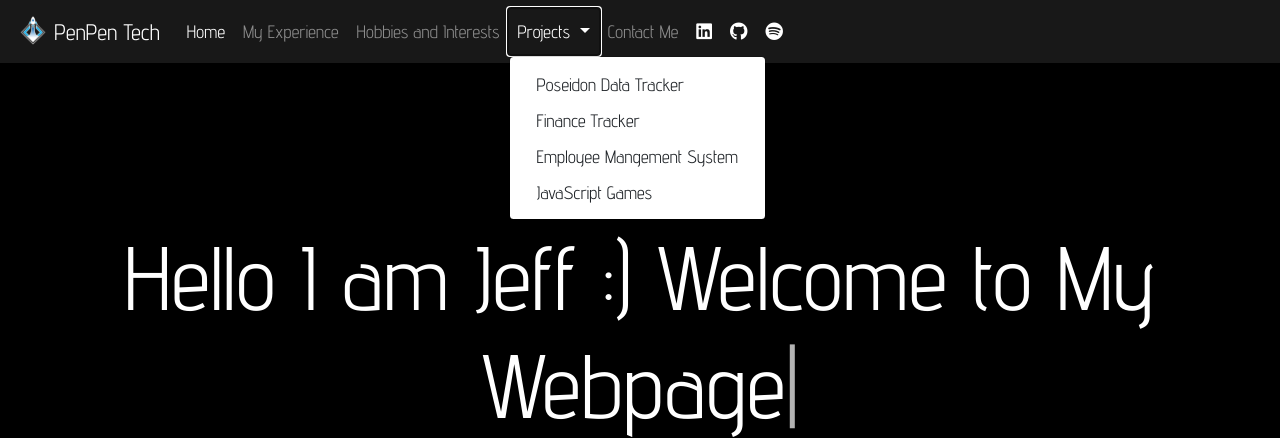
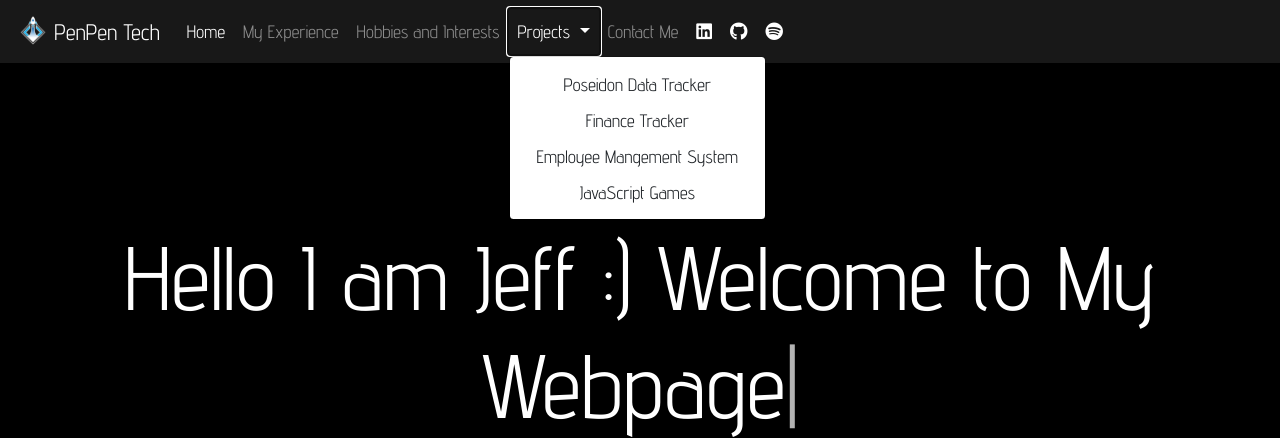
Before and after one commit to PenPen7531/penpen-tech-webpage, a Flask app: page / in a window 1280 px wide, after a click on "Projects". Shown: the top 438 px of the page. Run offline with Flask 2, Linux system fonts and the light colour scheme; some libraries are stand-ins or nearby versions; some web fonts are replaced.

Commit message:
dropdown center

```diff
--- a/static/css/main.css
+++ b/static/css/main.css
@@ -34,7 +34,7 @@ body{
 
 
 
-.nav-link{
+.nav-link, #text-center{
     /* Align all links to center when viewing mobile */
     text-align: center;
 }
--- a/templates/index.html
+++ b/templates/index.html
@@ -57,7 +57,7 @@
                   <a class="nav-link dropdown-toggle" href="#" id="navbarDropdownMenuLink" data-toggle="dropdown" aria-haspopup="true" aria-expanded="false">
                     Projects
                   </a>
-                  <div class="dropdown-menu" aria-labelledby="navbarDropdownMenuLink">
+                  <div class="dropdown-menu" id="text-center" aria-labelledby="navbarDropdownMenuLink">
                     <a class="dropdown-item" href="http://poseidon.penpen.tech/" target="_blank">Poseidon Data Tracker</a>
                     <a class="dropdown-item" href="http://finance.penpen.tech/" target="_blank">Finance Tracker</a>
                     <a class="dropdown-item" href="http://empnet.penpen.tech/" target="_blank">Employee Mangement System</a>
```
